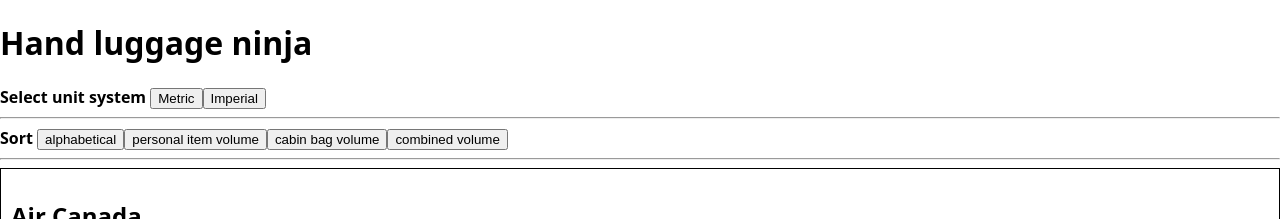
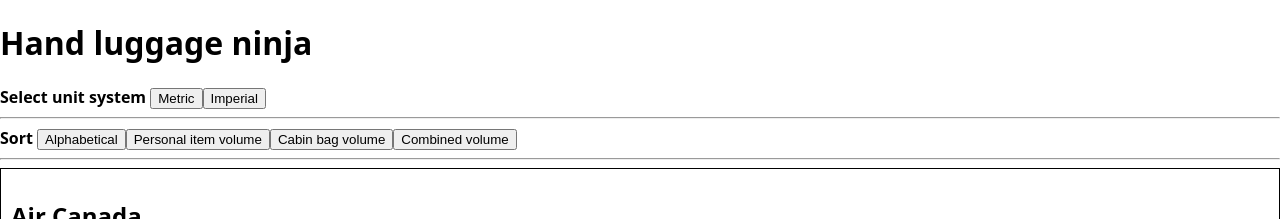
Before and after one commit to makitango/hand-luggage-ninja, a Next.js app: page / in a window 1280 px wide. Shown: the top 219 px of the page. Built offline with nearby package versions, Linux system fonts and the light colour scheme.

Commit message:
fix typo

```diff
--- a/pages/index.js
+++ b/pages/index.js
@@ -20,16 +20,16 @@
       <div>
         <strong>Sort </strong>
         <button onClick={() => handleSortOptionChange("alphabetical")}>
-          alphabetical
+          Alphabetical
         </button>
         <button onClick={() => handleSortOptionChange("personalItem")}>
-          personal item volume
+          Personal item volume
         </button>
         <button onClick={() => handleSortOptionChange("cabinBag")}>
-          cabin bag volume
+          Cabin bag volume
         </button>
         <button onClick={() => handleSortOptionChange("combined")}>
-          combined volume
+          Combined volume
         </button>
         <hr />
       </div>
```
